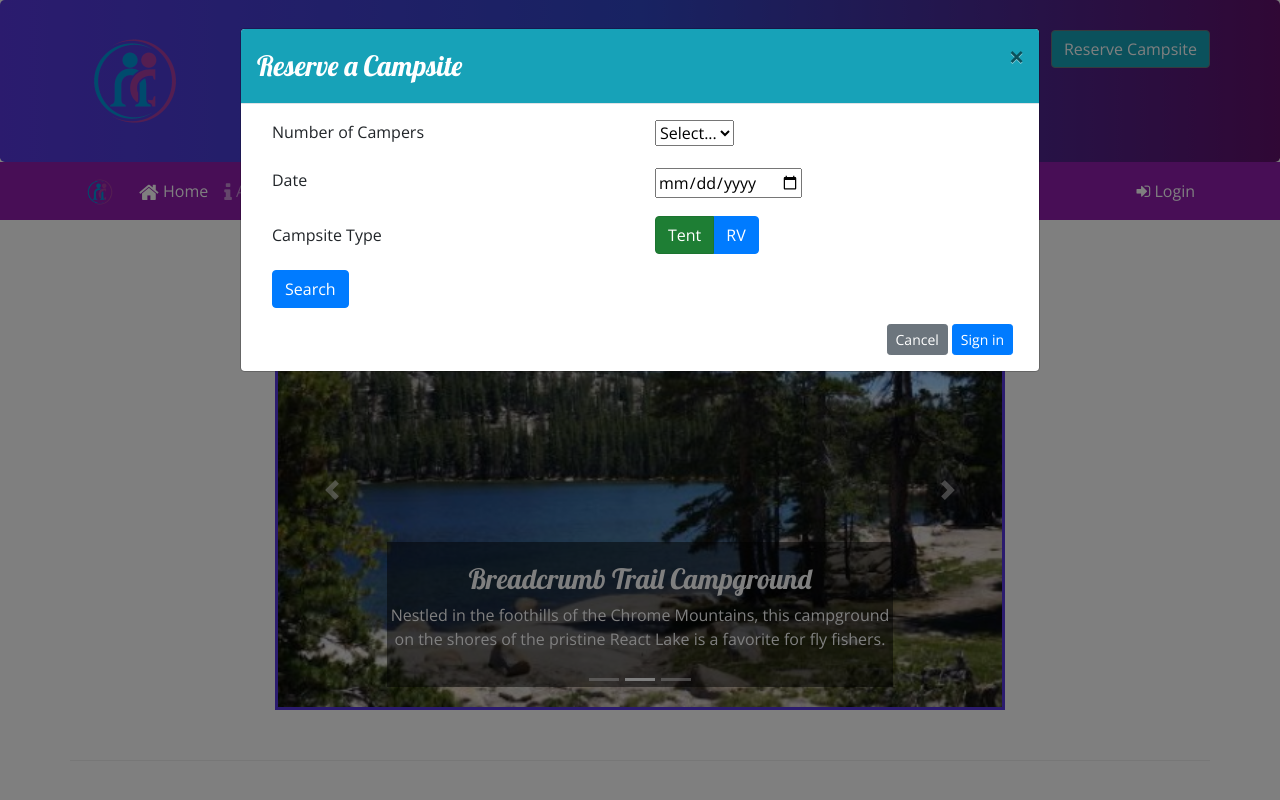
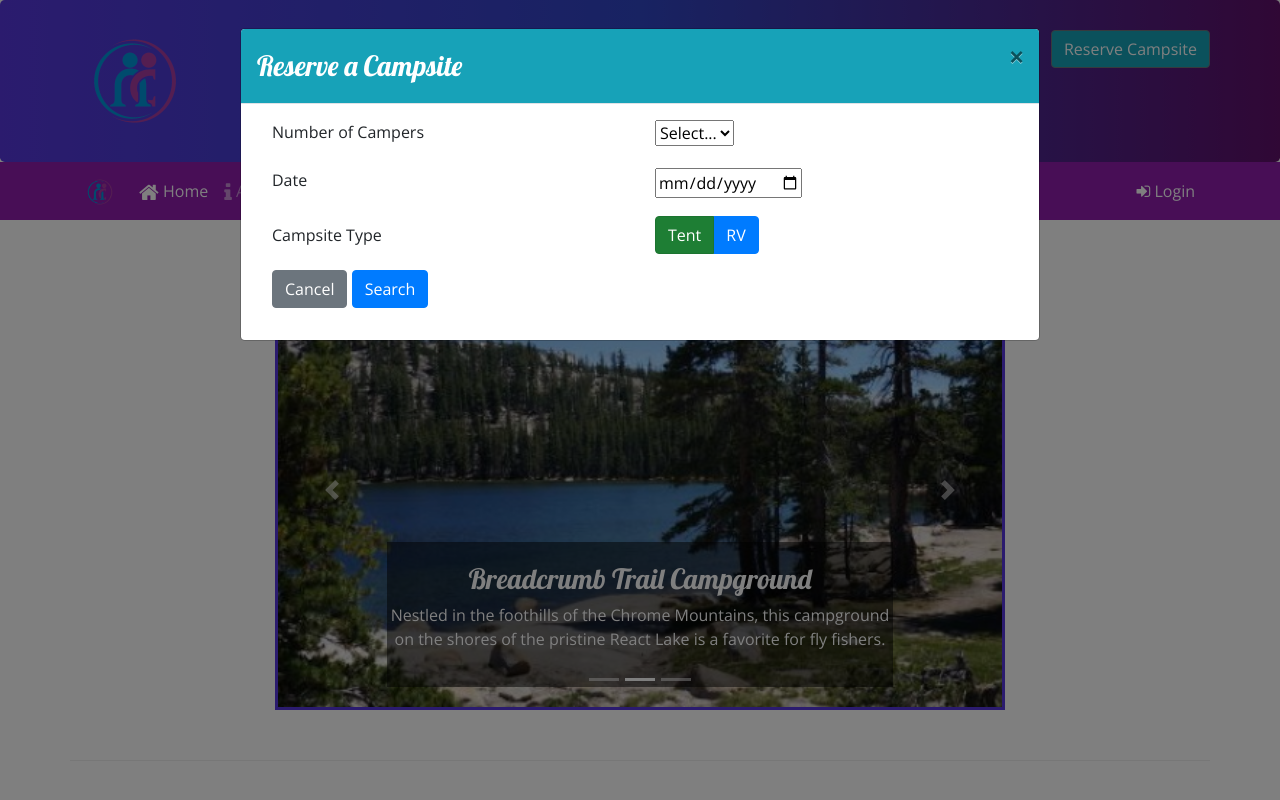
Before and after one commit to yzewdie/bootstrap, a website: page index.html in a window 1280 px wide. Both pictures are taken after a click on the button "Reserve Campsite". Shown: the top 800 px of the page. Drawn offline with nearby package versions, Linux system fonts and the light colour scheme.

Commit message:
bootstrap modal on a button

```diff
--- a/index.html
+++ b/index.html
@@ -86,15 +86,14 @@
 
                                 <div class="row">
                                     <div class="col">
+                                        <button type="button" class="btn btn-secondary" data-dismiss="modal">Cancel</button>
                                         <button type="submit" class="btn btn-primary">Search</button>
                                     </div>
                                 </div>
                         </div>
                         </div>
-                        <div class="form-row">
-                            <button type="button" class="btn btn-secondary btn-sm ml-auto" data-dismiss="modal">Cancel</button>
-                            <button type="submit" class="btn btn-primary btn-sm ml-1">Sign in</button>
-                            </div>
+
+
                     </form>
                 </div>
             </div>
```
